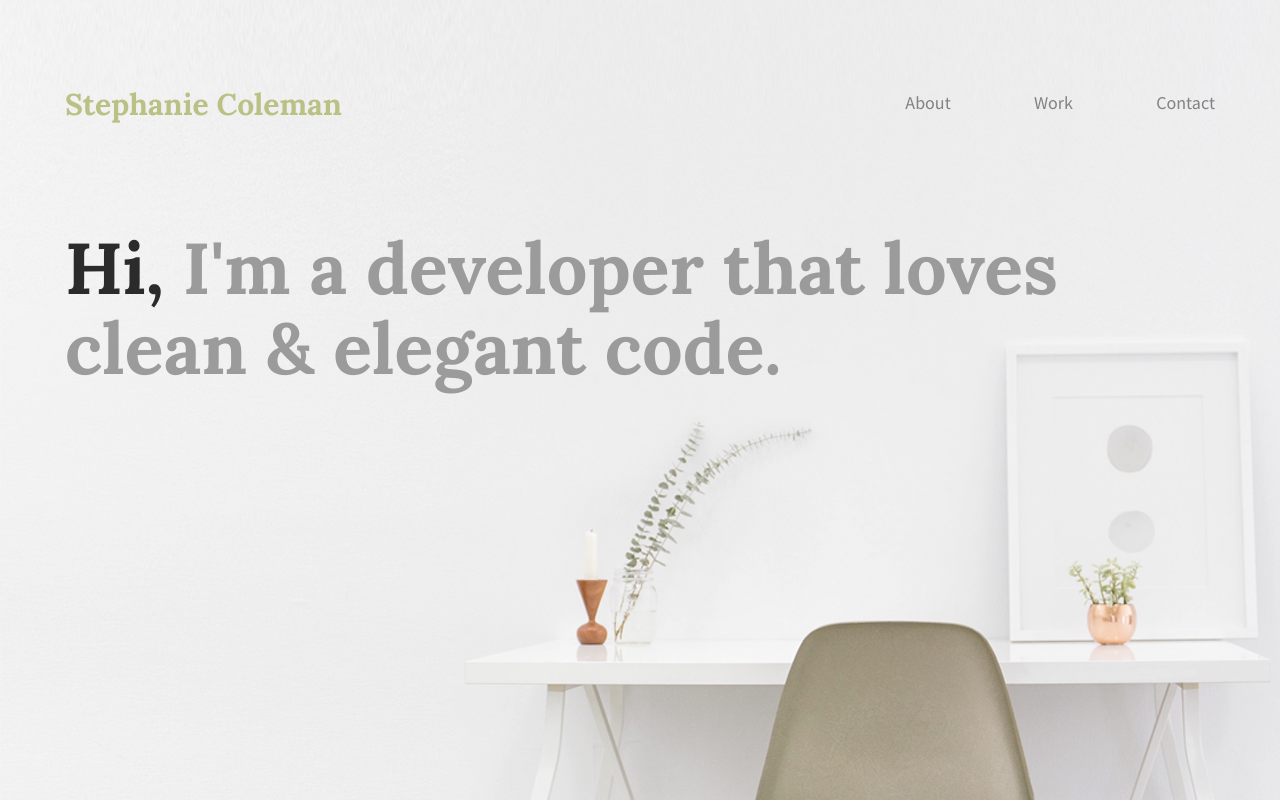
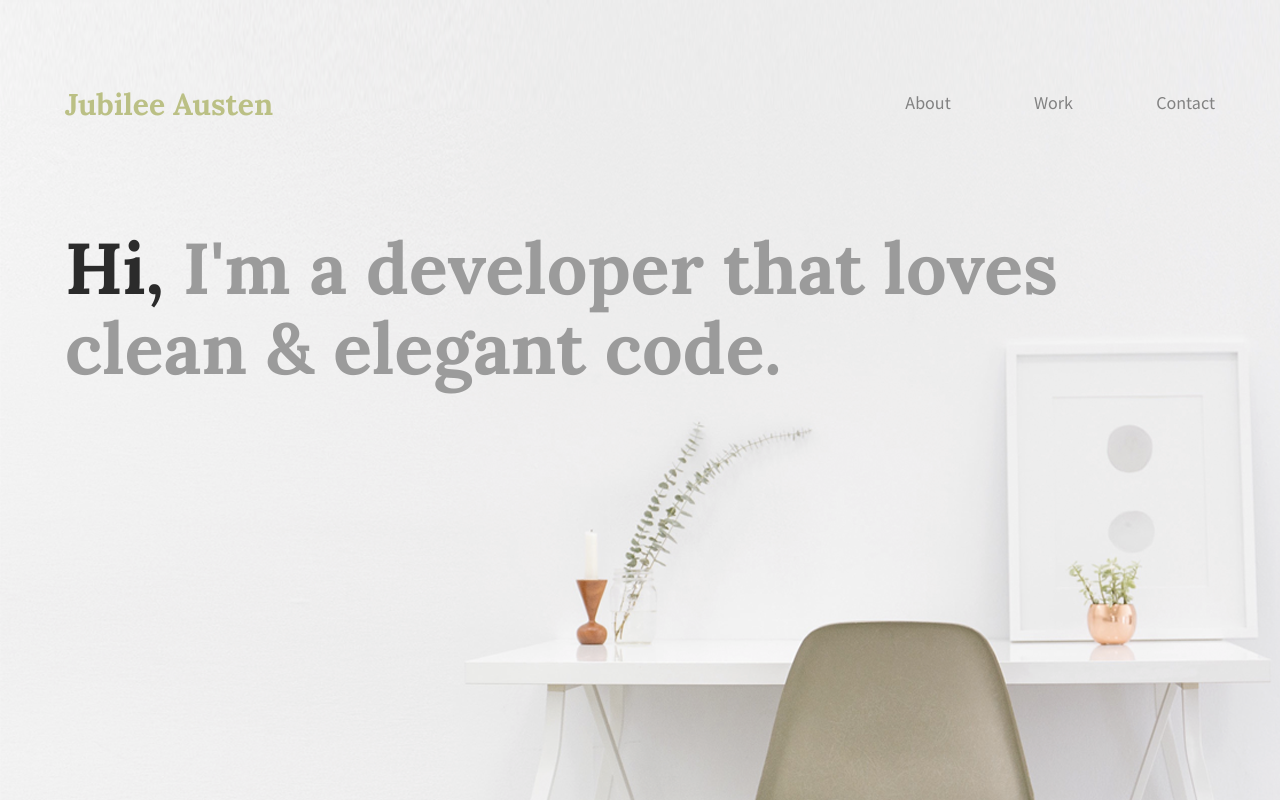
Before and after one commit to sccoleman27/clients-and-coffee, a plain HTML site: page index.html in a window 1280 px wide. Shown: the top 802 px of the page. Drawn offline with Linux system fonts and the light colour scheme.

Commit message:
change site name

```diff
--- a/index.html
+++ b/index.html
@@ -2,7 +2,7 @@
 <html lang="en">
     <head>
       <meta charset="utf-8">
-        <title>Stephanie Coleman | Portfolio</title>
+        <title>Jubilee Austen | Portfolio</title>
         <link rel="stylesheet" href="css/normalize.css">
         <link rel="stylesheet" href="css/main.css">
         <link href='https://fonts.googleapis.com/css?family=Source+Sans+Pro:400,700' rel='stylesheet' type='text/css'>
@@ -16,7 +16,7 @@
   <header>
     <div class="full-width">
     <div class="half-width">
-      <h1>Stephanie Coleman</h1>
+      <h1>Jubilee Austen</h1>
     </div>
     <div class="half-width">
         <nav>
```
